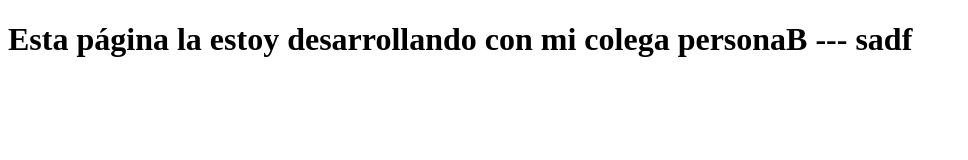
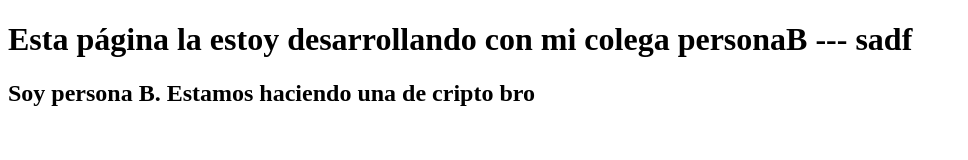
Before and after one commit to jfkcastillo/ejercicio1-ud3-entornos, a plain HTML site: page index.html in a window 1280 px wide. Shown: the whole page, without its empty margins (0-968 px from the left). Drawn offline with Linux system fonts and the light colour scheme.

Commit message:
Primera aportación personaB

```diff
--- a/index.html
+++ b/index.html
@@ -7,5 +7,6 @@
 </head>
 <body>
     <h1>Esta página la estoy desarrollando con mi colega personaB --- sadf</h1>
+    <h2>Soy persona B. Estamos haciendo una de cripto bro</h2>
 </body>
 </html>
```
